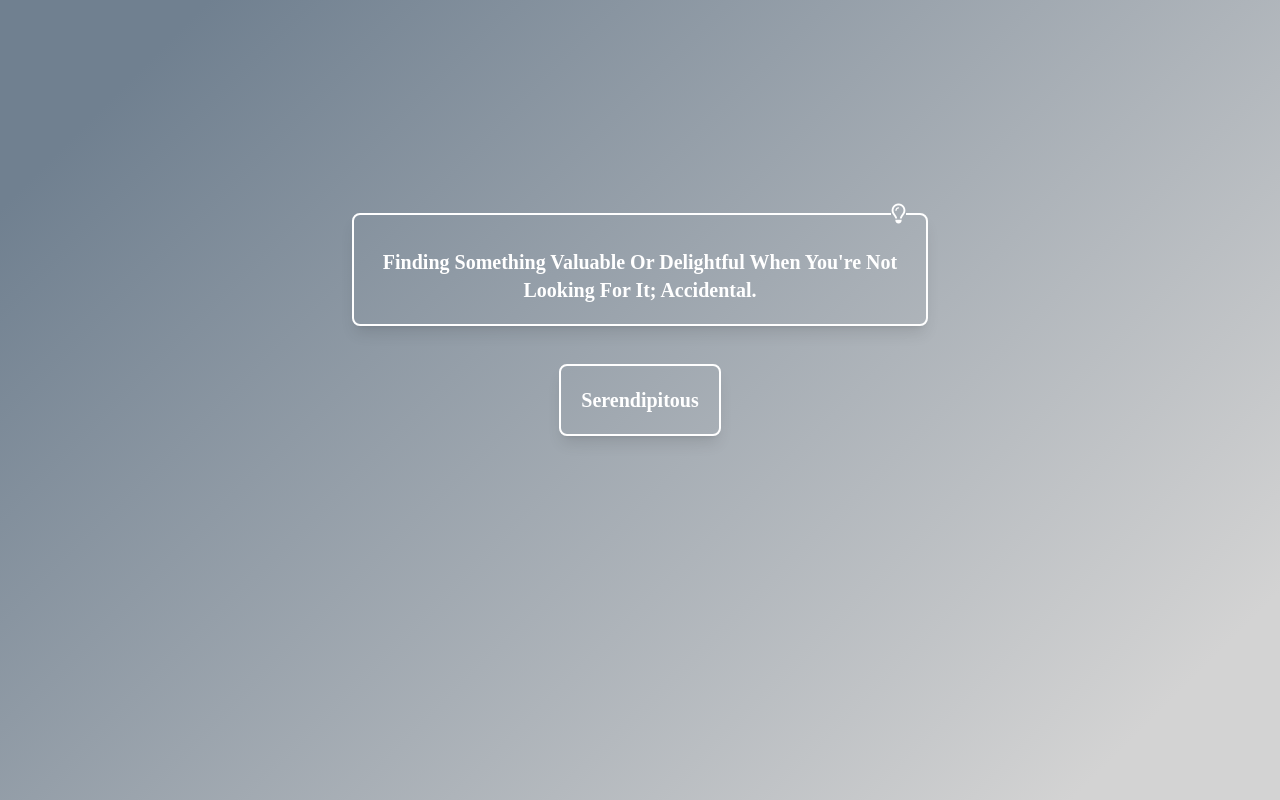
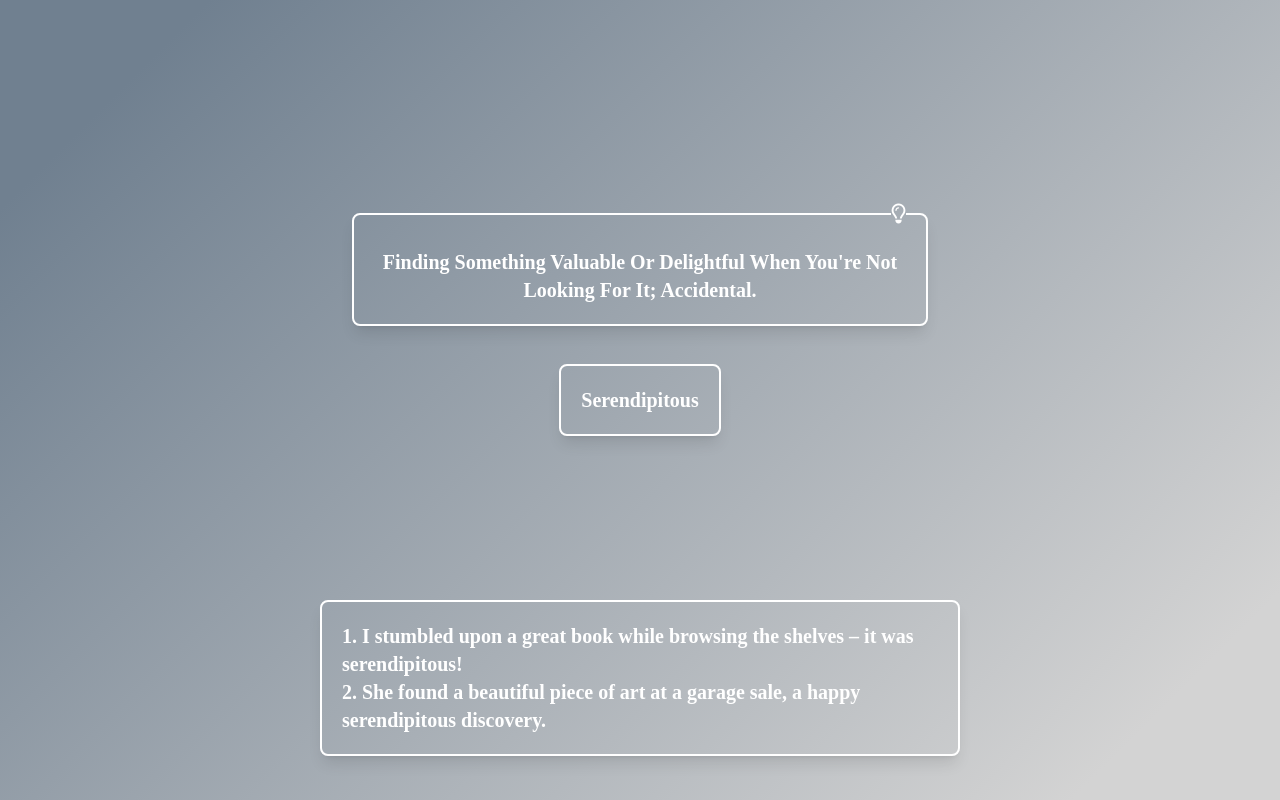
Before and after one commit to 4mshu/vocabulary_trainer, a React (Create React App) app: page / in a window 1280 px wide. Built offline with nearby package versions, Linux system fonts and the light colour scheme.

Commit message:
moved stuff around

```diff
--- a/src/App.js
+++ b/src/App.js
@@ -4,18 +4,21 @@ import Hints from './components/Hints';
 import WordCard from './components/WordCard';
 import { words } from './components/words';
 import Options from './components/Options';
+import Sentences from './components/Sentences';
 
 let length = words.length;
 const randomNumber = Math.floor(Math.random() * (length));
 let rightWord = words[randomNumber].word
 let definition = words[randomNumber].definition
 let synonyms = words[randomNumber].synonyms
+let sentences = words[randomNumber].sentences
 
 
 
 
 function App() {
   const [hints, setHints] = useState(false)
+  const [sentenceToggle, setSentenceToggle] = useState(true)
 
   function handleHints () {
     setHints(hint=>!hint);
@@ -24,8 +27,10 @@ function App() {
 
   return (
     <>
+
       <WordCard definition={definition} handleHints={handleHints}/>
-      <Options rightWord={rightWord} />
+      <Options rightWord={rightWord} setSentenceToggle={setSentenceToggle}/>
+      {sentenceToggle && <Sentences sentences={sentences} />}
       {hints && <Hints synonyms={synonyms} />}
 
     </>
--- a/src/components/Hints.jsx
+++ b/src/components/Hints.jsx
@@ -3,7 +3,7 @@ import React from 'react'
 export default function (props) {
     const {synonyms} = props
   return (
-    <fieldset className='absolute top-3/4 left-1/2 transform -translate-x-1/2 capitalize bg-gradient-to-r from-slategray to-lightblue text-white p-5 text-center rounded-lg text-xl font-bold max-w-xl shadow-lg border-2 border-white'>
+    <fieldset className='absolute left-1/2 transform -translate-x-1/2 capitalize bg-gradient-to-r from-slategray to-lightblue text-white p-5 text-center rounded-lg text-xl font-bold max-w-xl shadow-lg border-2 border-white'>
       <legend className='text-left'>
         Synonyms
       </legend>
--- /dev/null
+++ b/src/components/Sentences.jsx
@@ -0,0 +1,12 @@
+import React from 'react';
+
+export default function Sentences(props) {
+    const { sentences } = props;
+    return (
+        <ul className='absolute top-3/4 left-1/2 transform -translate-x-1/2 bg-gradient-to-r from-slategray to-lightblue text-white p-5 text-left rounded-lg text-xl font-semibold shadow-lg border-2 border-white'>
+            {sentences.map((x, index) => (
+                <li key={index}>{index+1}. {x}</li>
+            ))}
+        </ul>
+    );
+}
```
